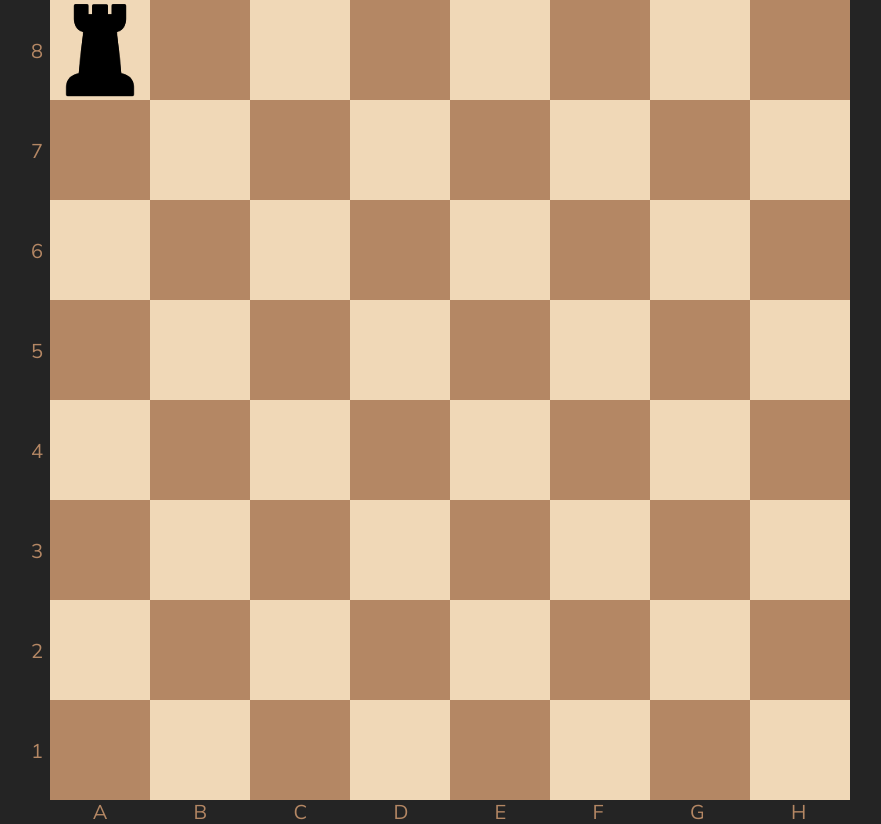
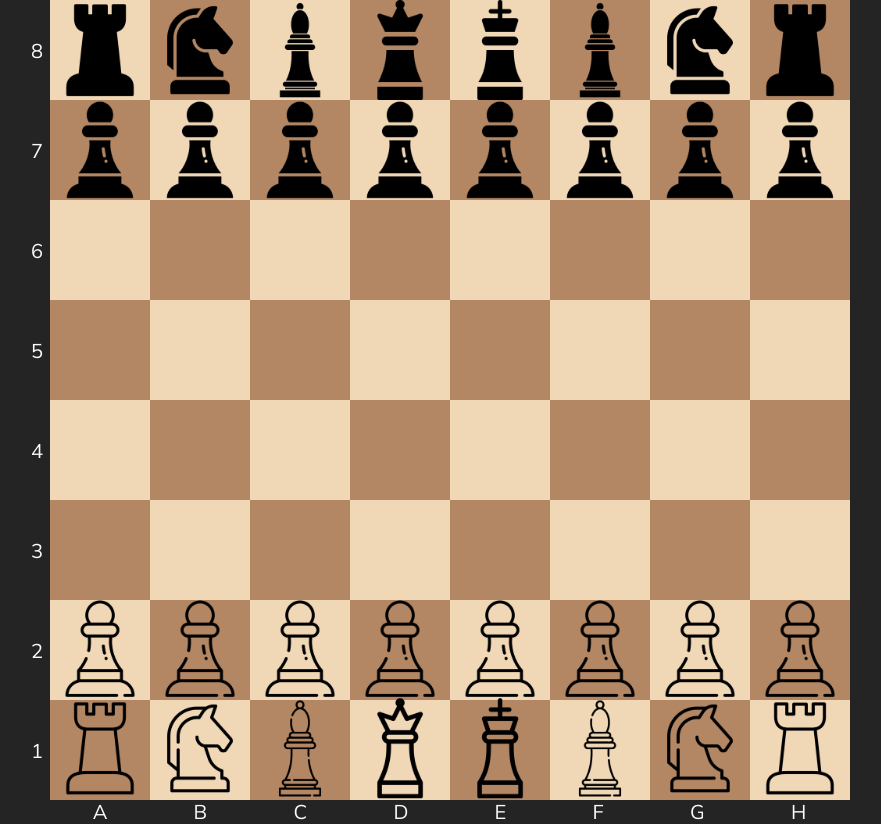
Before and after one commit to VadymLantukh/chess_game, a React (Vite) app: page / in a window 1280 px wide. Shown: the whole page, without its empty margins (203-1084 px from the left). Built offline with nearby package versions, Linux system fonts and the light colour scheme.

Commit message:
add all model chess and helpers createPosition

```diff
--- a/src/components/Files/Files.module.css
+++ b/src/components/Files/Files.module.css
@@ -8,4 +8,5 @@
 
 .fileSpan {
   text-transform: capitalize;
+  color: #fafafa;
 }
--- a/src/components/Piece/Piece.jsx
+++ b/src/components/Piece/Piece.jsx
@@ -3,7 +3,12 @@ import css from "./Piece.module.css";
 
 const Piece = ({ rank, file, piece }) => {
   return (
-    <li className={`${css.piece} ${pieceTypeClass[piece]} p-${rank}${file}`} />
+    <li
+      className={`${css.piece} ${pieceTypeClass[piece]} ${
+        css["p-" + file + rank]
+      }`}
+      draggable={true}
+    />
   );
 };
 
--- a/src/components/Piece/Piece.module.css
+++ b/src/components/Piece/Piece.module.css
@@ -42,3 +42,264 @@
 .piece.wh {
   background-image: url(../../../src/image/whiteChess/horse.png);
 }
+
+.piece.p-07 {
+  transform: translate(0%, 0%);
+}
+
+.piece.p-17 {
+  transform: translate(100%, 0%);
+}
+
+.piece.p-27 {
+  transform: translate(200%, 0%);
+}
+
+.piece.p-37 {
+  transform: translate(300%, 0%);
+}
+
+.piece.p-47 {
+  transform: translate(400%, 0%);
+}
+
+.piece.p-57 {
+  transform: translate(500%, 0%);
+}
+
+.piece.p-67 {
+  transform: translate(600%, 0%);
+}
+
+.piece.p-77 {
+  transform: translate(700%, 0%);
+}
+
+.piece.p-06 {
+  transform: translate(0%, 100%);
+}
+
+.piece.p-16 {
+  transform: translate(100%, 100%);
+}
+
+.piece.p-26 {
+  transform: translate(200%, 100%);
+}
+
+.piece.p-36 {
+  transform: translate(300%, 100%);
+}
+
+.piece.p-46 {
+  transform: translate(400%, 100%);
+}
+
+.piece.p-56 {
+  transform: translate(500%, 100%);
+}
+
+.piece.p-66 {
+  transform: translate(600%, 100%);
+}
+
+.piece.p-76 {
+  transform: translate(700%, 100%);
+}
+
+
+.piece.p-05 {
+  transform: translate(0%, 200%);
+}
+
+.piece.p-15 {
+  transform: translate(100%, 200%);
+}
+
+.piece.p-25 {
+  transform: translate(200%, 200%);
+}
+
+.piece.p-35 {
+  transform: translate(300%, 200%);
+}
+
+.piece.p-45 {
+  transform: translate(400%, 200%);
+}
+
+.piece.p-55 {
+  transform: translate(500%, 200%);
+}
+
+.piece.p-65 {
+  transform: translate(600%, 200%);
+}
+
+.piece.p-75 {
+  transform: translate(700%, 200%);
+}
+
+
+.piece.p-04 {
+  transform: translate(0%, 300%);
+}
+
+.piece.p-14 {
+  transform: translate(100%, 300%);
+}
+
+.piece.p-24 {
+  transform: translate(200%, 300%);
+}
+
+.piece.p-34 {
+  transform: translate(300%, 300%);
+}
+
+.piece.p-44 {
+  transform: translate(400%, 300%);
+}
+
+.piece.p-54 {
+  transform: translate(500%, 300%);
+}
+
+.piece.p-64 {
+  transform: translate(600%, 300%);
+}
+
+.piece.p-74 {
+  transform: translate(700%, 300%);
+}
+
+
+.piece.p-03 {
+  transform: translate(0%, 400%);
+}
+
+.piece.p-13 {
+  transform: translate(100%, 400%);
+}
+
+.piece.p-23 {
+  transform: translate(200%, 400%);
+}
+
+.piece.p-33 {
+  transform: translate(300%, 400%);
+}
+
+.piece.p-43 {
+  transform: translate(400%, 400%);
+}
+
+.piece.p-53 {
+  transform: translate(500%, 400%);
+}
+
+.piece.p-63 {
+  transform: translate(600%, 400%);
+}
+
+.piece.p-73 {
+  transform: translate(700%, 400%);
+}
+
+.piece.p-02 {
+  transform: translate(0%, 500%);
+}
+
+.piece.p-12 {
+  transform: translate(100%, 500%);
+}
+
+.piece.p-22 {
+  transform: translate(200%, 500%);
+}
+
+.piece.p-32 {
+  transform: translate(300%, 500%);
+}
+
+.piece.p-42 {
+  transform: translate(400%, 500%);
+}
+
+.piece.p-52 {
+  transform: translate(500%, 500%);
+}
+
+.piece.p-62 {
+  transform: translate(600%, 500%);
+}
+
+.piece.p-72 {
+  transform: translate(700%, 500%);
+}
+
+
+.piece.p-01 {
+  transform: translate(0%, 600%);
+}
+
+.piece.p-11 {
+  transform: translate(100%, 600%);
+}
+
+.piece.p-21 {
+  transform: translate(200%, 600%);
+}
+
+.piece.p-31 {
+  transform: translate(300%, 600%);
+}
+
+.piece.p-41 {
+  transform: translate(400%, 600%);
+}
+
+.piece.p-51 {
+  transform: translate(500%, 600%);
+}
+
+.piece.p-61 {
+  transform: translate(600%, 600%);
+}
+
+.piece.p-71 {
+  transform: translate(700%, 600%);
+}
+
+
+.piece.p-00 {
+  transform: translate(0%, 700%);
+}
+
+.piece.p-10 {
+  transform: translate(100%, 700%);
+}
+
+.piece.p-20 {
+  transform: translate(200%, 700%);
+}
+
+.piece.p-30 {
+  transform: translate(300%, 700%);
+}
+
+.piece.p-40 {
+  transform: translate(400%, 700%);
+}
+
+.piece.p-50 {
+  transform: translate(500%, 700%);
+}
+
+.piece.p-60 {
+  transform: translate(600%, 700%);
+}
+
+.piece.p-70 {
+  transform: translate(700%, 700%);
+}
--- a/src/components/Pieces/Pieces.jsx
+++ b/src/components/Pieces/Pieces.jsx
@@ -1,11 +1,10 @@
+import { useState } from "react";
+import { createPosition } from "../../helpers/createPosition";
 import Piece from "../Piece/Piece";
 import css from "./Pieces.module.css";
 
 const Pieces = () => {
-  const position = new Array(8).fill("").map((x) => new Array(8).fill(""));
-
-  position[0][0] = "wr";
-  position[7][7] = "br";
+  const [position, setPosition] = useState(createPosition());
 
   console.log(position);
   return (
--- a/src/components/Ranks/Ranks.module.css
+++ b/src/components/Ranks/Ranks.module.css
@@ -3,6 +3,6 @@
   flex-direction: column;
   align-items: center;
   justify-content: space-around;
-  color: var(--dark-tile);
+  color: #fafafa;
   font-size: 20px;
 }
--- /dev/null
+++ b/src/helpers/createPosition.js
@@ -0,0 +1,28 @@
+export const createPosition = () => {
+  const position = new Array(8).fill("").map(() => new Array(8).fill(""));
+
+  for (let i = 0; i < 8; i++) {
+    position[1][i] = "wp";
+    position[6][i] = "bp";
+  }
+
+  position[0][0] = "wr";
+  position[0][1] = "wh";
+  position[0][2] = "wb";
+  position[0][3] = "wq";
+  position[0][4] = "wk";
+  position[0][5] = "wb";
+  position[0][6] = "wh";
+  position[0][7] = "wr";
+
+  position[7][0] = "br";
+  position[7][1] = "bh";
+  position[7][2] = "bb";
+  position[7][3] = "bq";
+  position[7][4] = "bk";
+  position[7][5] = "bb";
+  position[7][6] = "bh";
+  position[7][7] = "br";
+
+  return position;
+};
```
